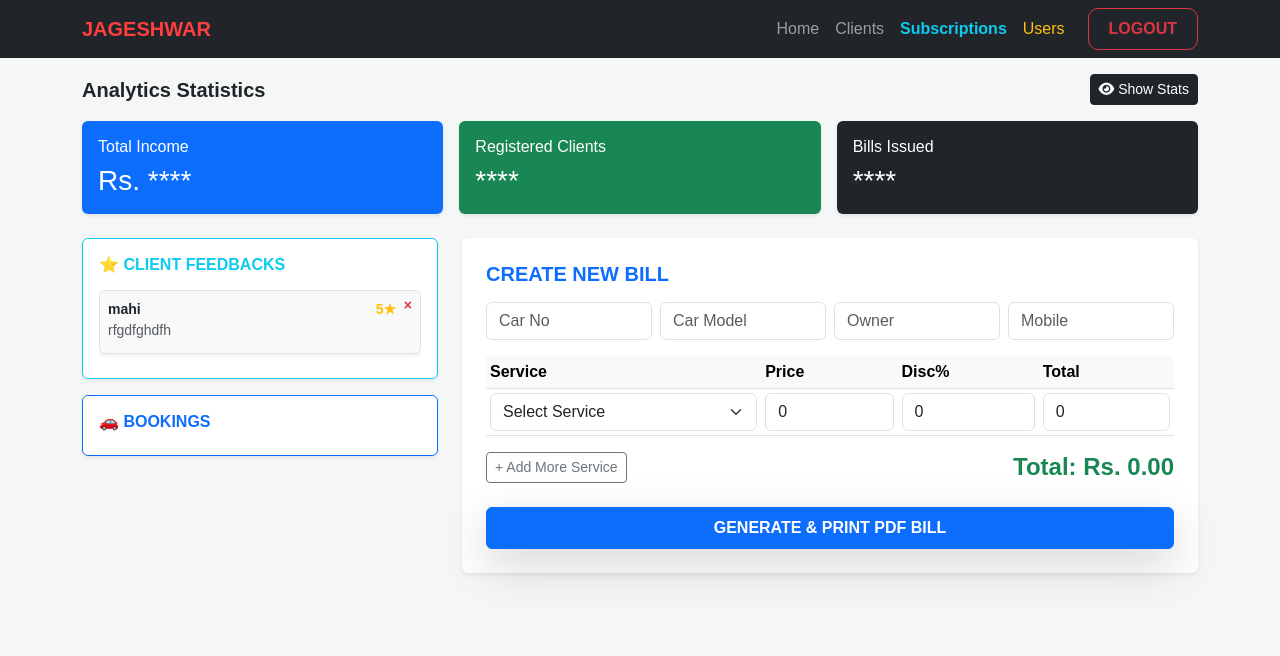
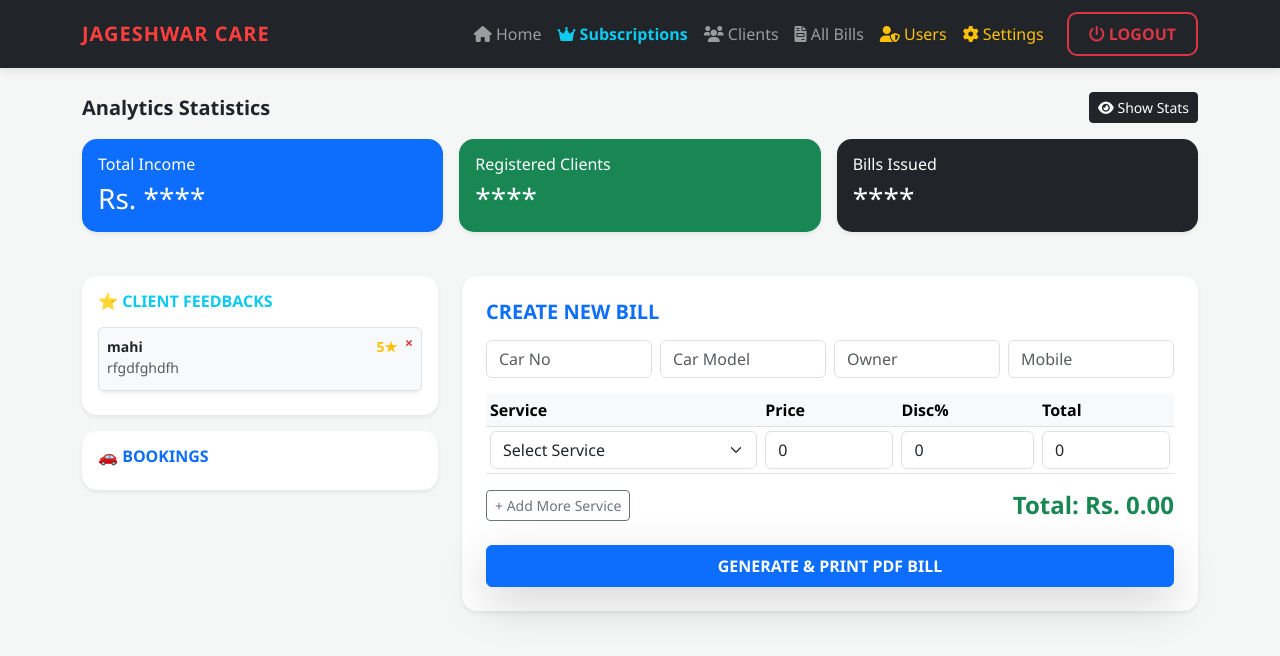
Before and after one commit to Manish123321316/my-garage-app, a Flask app: page / in a window 1280 px wide. Shown: the top 656 px of the page. Run offline with Flask 3, Linux system fonts and the light colour scheme; a user stored in the database is signed in.

Commit message:
Update layout.html

```diff
--- a/templates/layout.html
+++ b/templates/layout.html
@@ -7,58 +7,96 @@
     <link href="https://cdn.jsdelivr.net/npm/bootstrap@5.3.0/dist/css/bootstrap.min.css" rel="stylesheet">
     <link rel="stylesheet" href="https://cdnjs.cloudflare.com/ajax/libs/font-awesome/6.0.0/css/all.min.css">
     <style>
-        body { background: #f4f7f6; font-family: sans-serif; }
-        .navbar-brand { font-weight: 800; color: #ff3e3e !important; }
+        body { background: #f4f7f6; font-family: 'Segoe UI', sans-serif; overflow-x: hidden; }
+        .navbar { box-shadow: 0 2px 10px rgba(0,0,0,0.1); padding: 12px 0; }
+        .navbar-brand { font-weight: 800; color: #ff3e3e !important; letter-spacing: 1px; }
 
-        /* Mobile Specific */
+        /* Card Styling */
+        .card { border-radius: 15px; border: none; box-shadow: 0 5px 15px rgba(0,0,0,0.05); margin-bottom: 20px; }
+
+        /* Mobile Optimization */
         @media (max-width: 768px) {
-            .btn { padding: 12px; width: 100%; margin-bottom: 8px; font-weight: 600; }
-            .card { margin-bottom: 15px; padding: 15px !important; }
-            input, select, textarea { font-size: 16px !important; }
+            .container { padding: 10px; }
+            .btn { padding: 12px; font-weight: bold; border-radius: 10px; width: 100%; margin-bottom: 10px; }
+            input, select, textarea { font-size: 16px !important; padding: 12px !important; }
+            .navbar-nav { padding-top: 15px; text-align: center; }
+            .nav-link { padding: 12px 0; border-bottom: 1px solid #eee; font-size: 17px; }
         }
 
-        /* Safe Logout Button */
+        /* Logout Button - Safe & Different Position */
         .nav-logout {
             color: #dc3545 !important;
-            border: 1.5px solid #dc3545;
+            border: 2px solid #dc3545;
             border-radius: 10px;
             padding: 8px 20px !important;
             margin-left: 15px;
             font-weight: bold;
+            transition: 0.3s;
         }
         .nav-logout:hover { background: #dc3545; color: white !important; }
+
+        @media (max-width: 768px) {
+            .nav-logout { margin-left: 0; margin-top: 15px; width: 100%; display: block; }
+        }
     </style>
 </head>
 <body>
     <nav class="navbar navbar-expand-lg navbar-dark bg-dark sticky-top">
         <div class="container">
-            <a class="navbar-brand" href="/">JAGESHWAR</a>
+            <a class="navbar-brand" href="/">JAGESHWAR CARE</a>
             <button class="navbar-toggler" type="button" data-bs-toggle="collapse" data-bs-target="#navbarNav">
                 <span class="navbar-toggler-icon"></span>
             </button>
             <div class="collapse navbar-collapse" id="navbarNav">
                 <div class="navbar-nav ms-auto align-items-center">
                     {% if current_user.is_authenticated %}
-                        <a class="nav-link" href="/">Home</a>
-                        {% if current_user.role != 'Client' %}
-                            <a class="nav-link" href="/clients">Clients</a>
-                            {% if current_user.role == 'Owner' %}
-                                <a class="nav-link text-info fw-bold" href="/admin_subs">Subscriptions</a>
-                                <a class="nav-link text-warning" href="/manage_users">Users</a>
-                            {% endif %}
+                        <a class="nav-link" href="/"><i class="fas fa-home"></i> Home</a>
+
+                        {# --- OWNER / ADMIN TABS --- #}
+                        {% if current_user.role == 'Owner' %}
+                            <a class="nav-link text-info fw-bold" href="/admin_subs"><i class="fas fa-crown"></i> Subscriptions</a>
+                            <a class="nav-link" href="/clients"><i class="fas fa-users"></i> Clients</a>
+                            <a class="nav-link" href="/view_bills"><i class="fas fa-file-invoice"></i> All Bills</a>
+                            <a class="nav-link text-warning" href="/manage_users"><i class="fas fa-user-shield"></i> Users</a>
+                            <a class="nav-link text-warning" href="/settings"><i class="fas fa-cog"></i> Settings</a>
                         {% endif %}
-                        <a class="nav-link nav-logout" href="/logout">LOGOUT</a>
+
+                        {# --- TEAM TABS (ONLY BILLING) --- #}
+                        {% if current_user.role == 'Team' %}
+                            <a class="nav-link fw-bold text-success" href="/create_bill">
+                                <i class="fas fa-plus-circle"></i> CREATE NEW BILL
+                            </a>
+                        {% endif %}
+
+                        {# --- CLIENT TABS --- #}
+                        {% if current_user.role == 'Client' %}
+                            <a class="nav-link" href="/client_dash">My Dashboard</a>
+                        {% endif %}
+
+                        {# --- LOGOUT BUTTON --- #}
+                        <a class="nav-link nav-logout" href="/logout"><i class="fas fa-power-off"></i> LOGOUT</a>
                     {% endif %}
                 </div>
             </div>
         </div>
     </nav>
-    <div class="container mt-3">
+
+    <div class="container mt-4">
+        {# Flash Messages #}
         {% with messages = get_flashed_messages() %}
-            {% if messages %}{% for m in messages %}<div class="alert alert-primary">{{m}}</div>{% endfor %}{% endif %}
+            {% if messages %}
+                {% for m in messages %}
+                    <div class="alert alert-info alert-dismissible fade show border-0 shadow-sm" role="alert">
+                        <i class="fas fa-info-circle me-2"></i> {{ m }}
+                        <button type="button" class="btn-close" data-bs-dismiss="alert" aria-label="Close"></button>
+                    </div>
+                {% endfor %}
+            {% endif %}
         {% endwith %}
+
         {% block content %}{% endblock %}
     </div>
+
     <script src="https://cdn.jsdelivr.net/npm/bootstrap@5.3.0/dist/js/bootstrap.bundle.min.js"></script>
 </body>
 </html>
```
